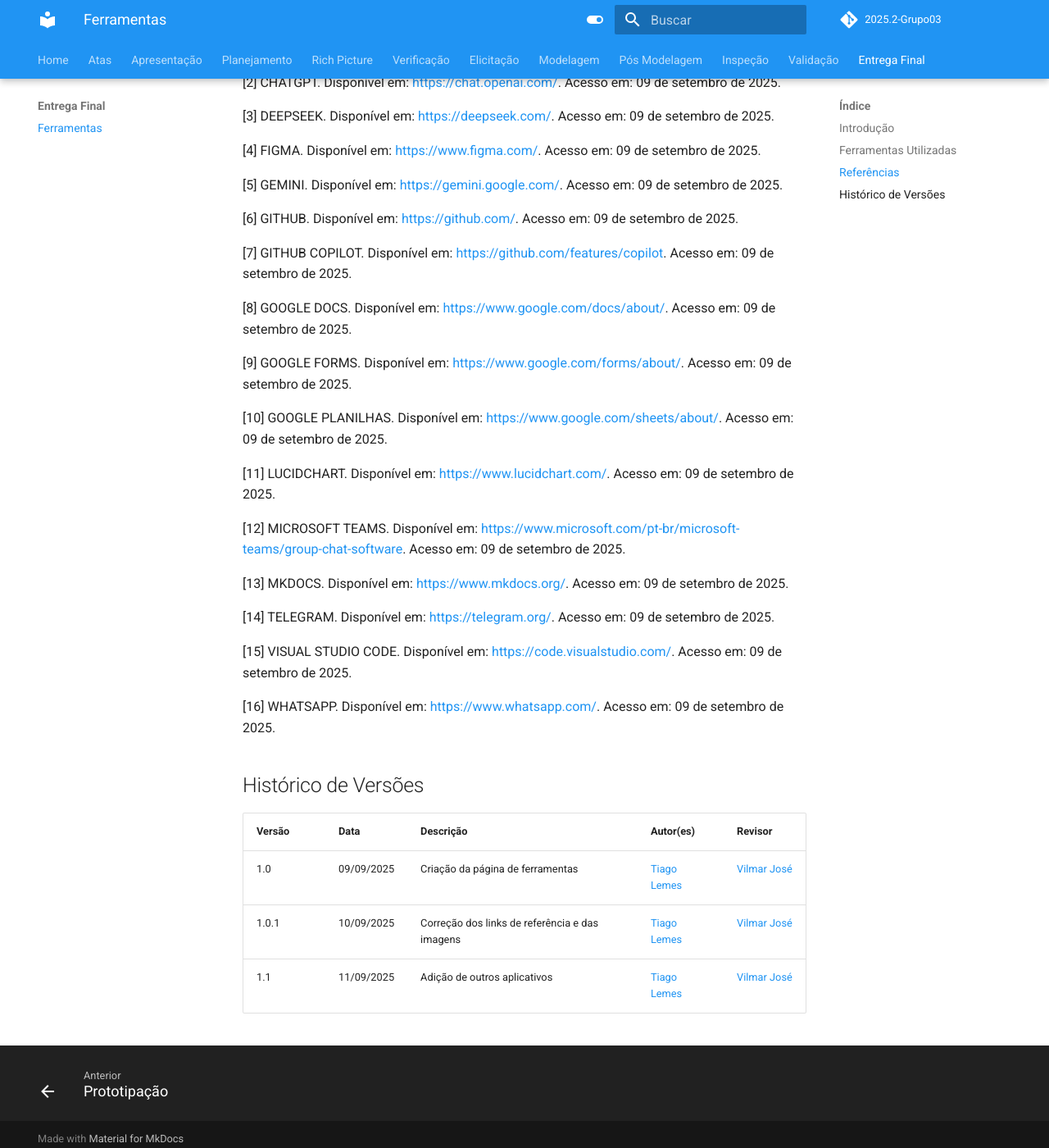
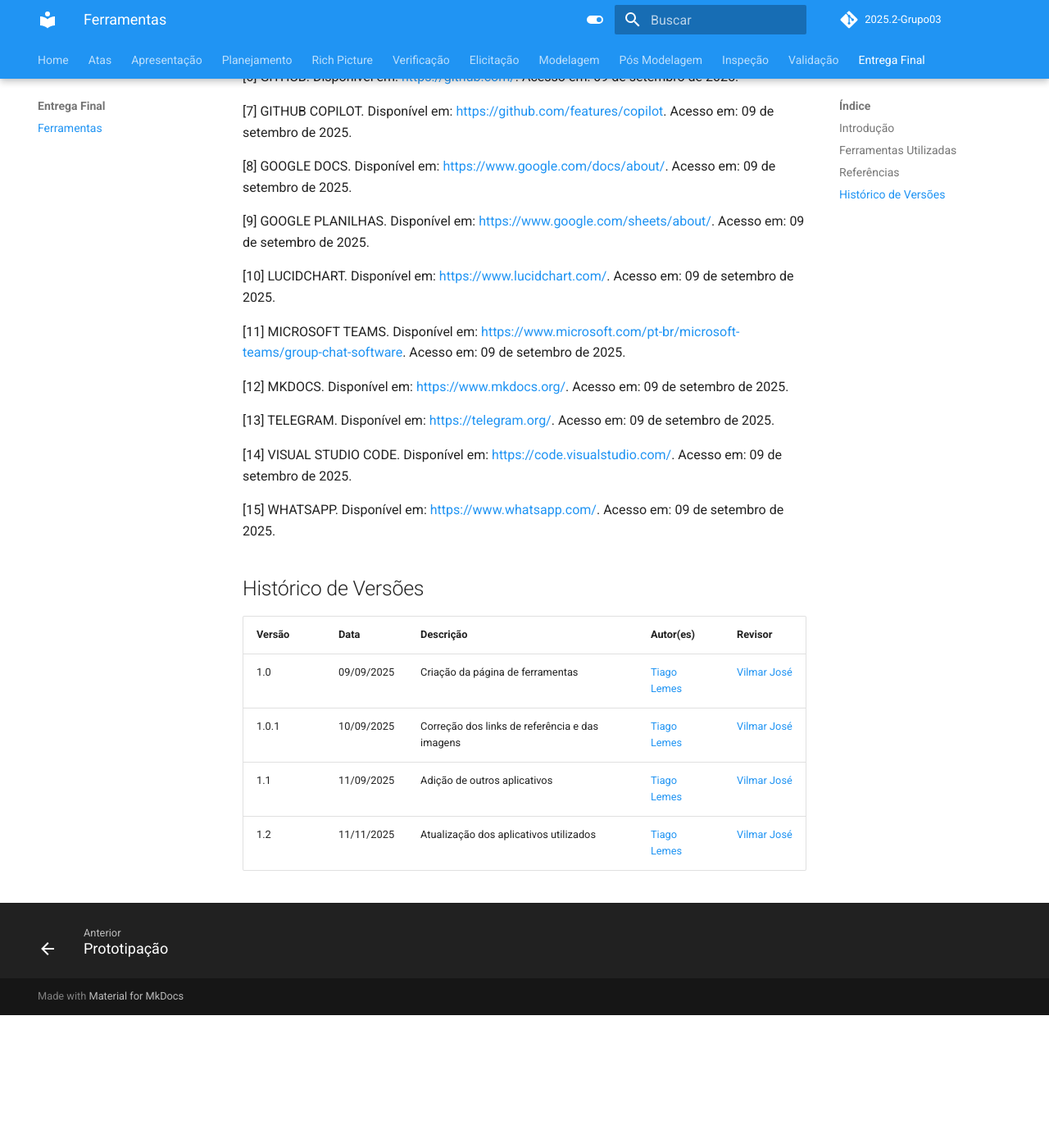
Before and after one commit to Requisitos-de-Software/2025.2-Grupo03, an MkDocs documentation site: the page built from docs/Entrega_Final/ferramentas.md, in a window 1280 px wide and 1400 px high, scrolled down 2681 px. Shown: the whole window at 82% size. Built offline with MkDocs 1.6.1 and Material for MkDocs 9.7.7, drawn with Linux system fonts in a browser that asks for light colours; comment, search, counter and statistics services are not loaded; after the commit the page ends 3919 px from its top, so only the background shows below that; some of the changed text lies outside the part shown.

Commit message:
Update ferramentas.md

```diff
--- a/docs/Entrega_Final/ferramentas.md
+++ b/docs/Entrega_Final/ferramentas.md
@@ -16,7 +16,6 @@
 | ![Github](../imagens/ferramentas/logoGithub.png) | [Github](https://github.com/) | Controle de versão e colaboração no código |
 | ![GitHubCopilot](../imagens/ferramentas/logoCopilot.svg) | [GitHub Copilot](https://github.com/features/copilot) | Assistente de programação com IA integrado ao editor para auxílio na escrita da documentação |
 | ![Docs](../imagens/ferramentas/logoDocs.png) | [Google Docs](https://www.google.com/docs/about/) | Produção e edição colaborativa de textos |
-| ![GoogleForms](../imagens/ferramentas/logoForms.svg) | [Google Forms](https://www.google.com/forms/about/) | Criação de formulários e coleta de dados |
 | ![Planilhas](../imagens/ferramentas/logoPlanilhas.png) | [Google Planilhas](https://www.google.com/sheets/about/) | Organização de planilhas e cronogramas |
 | ![Lucidchart](../imagens/ferramentas/logoLucidchart.png) | [Lucidchart](https://www.lucidchart.com/) | Criação de diagramas e fluxogramas |
 | ![MkDocs](../imagens/ferramentas/logoMkDocs.png) | [MkDocs](https://www.mkdocs.org/) | Criação e organização da documentação do projeto |
@@ -46,21 +45,19 @@
 
 [8] GOOGLE DOCS. Disponível em: [https://www.google.com/docs/about/](https://www.google.com/docs/about/). Acesso em: 09 de setembro de 2025.
 
-[9] GOOGLE FORMS. Disponível em: [https://www.google.com/forms/about/](https://www.google.com/forms/about/). Acesso em: 09 de setembro de 2025.
+[9] GOOGLE PLANILHAS. Disponível em: [https://www.google.com/sheets/about/](https://www.google.com/sheets/about/). Acesso em: 09 de setembro de 2025.
 
-[10] GOOGLE PLANILHAS. Disponível em: [https://www.google.com/sheets/about/](https://www.google.com/sheets/about/). Acesso em: 09 de setembro de 2025.
+[10] LUCIDCHART. Disponível em: [https://www.lucidchart.com/](https://www.lucidchart.com/). Acesso em: 09 de setembro de 2025.
 
-[11] LUCIDCHART. Disponível em: [https://www.lucidchart.com/](https://www.lucidchart.com/). Acesso em: 09 de setembro de 2025.
+[11] MICROSOFT TEAMS. Disponível em: [https://www.microsoft.com/pt-br/microsoft-teams/group-chat-software](https://www.microsoft.com/pt-br/microsoft-teams/group-chat-software). Acesso em: 09 de setembro de 2025.
 
-[12] MICROSOFT TEAMS. Disponível em: [https://www.microsoft.com/pt-br/microsoft-teams/group-chat-software](https://www.microsoft.com/pt-br/microsoft-teams/group-chat-software). Acesso em: 09 de setembro de 2025.
+[12] MKDOCS. Disponível em: [https://www.mkdocs.org/](https://www.mkdocs.org/). Acesso em: 09 de setembro de 2025.
 
-[13] MKDOCS. Disponível em: [https://www.mkdocs.org/](https://www.mkdocs.org/). Acesso em: 09 de setembro de 2025.
+[13] TELEGRAM. Disponível em: [https://telegram.org/](https://telegram.org/). Acesso em: 09 de setembro de 2025.
 
-[14] TELEGRAM. Disponível em: [https://telegram.org/](https://telegram.org/). Acesso em: 09 de setembro de 2025.
+[14] VISUAL STUDIO CODE. Disponível em: [https://code.visualstudio.com/](https://code.visualstudio.com/). Acesso em: 09 de setembro de 2025.
 
-[15] VISUAL STUDIO CODE. Disponível em: [https://code.visualstudio.com/](https://code.visualstudio.com/). Acesso em: 09 de setembro de 2025.
-
-[16] WHATSAPP. Disponível em: [https://www.whatsapp.com/](https://www.whatsapp.com/). Acesso em: 09 de setembro de 2025.
+[15] WHATSAPP. Disponível em: [https://www.whatsapp.com/](https://www.whatsapp.com/). Acesso em: 09 de setembro de 2025.
 
 ## Histórico de Versões
 
@@ -69,3 +66,4 @@
 | 1.0 | 09/09/2025 | Criação da página de ferramentas | [Tiago Lemes](https://github.com/TiagoTeixeira-2005) | [Vilmar José](https://github.com/VilmarFagundes) |
 | 1.0.1 | 10/09/2025 | Correção dos links de referência e das imagens | [Tiago Lemes](https://github.com/TiagoTeixeira-2005) | [Vilmar José](https://github.com/VilmarFagundes) |
 | 1.1 | 11/09/2025 | Adição de outros aplicativos | [Tiago Lemes](https://github.com/TiagoTeixeira-2005) | [Vilmar José](https://github.com/VilmarFagundes) |
+| 1.2 | 11/11/2025 | Atualização dos aplicativos utilizados | [Tiago Lemes](https://github.com/TiagoTeixeira-2005) | [Vilmar José](https://github.com/VilmarFagundes) |
```
